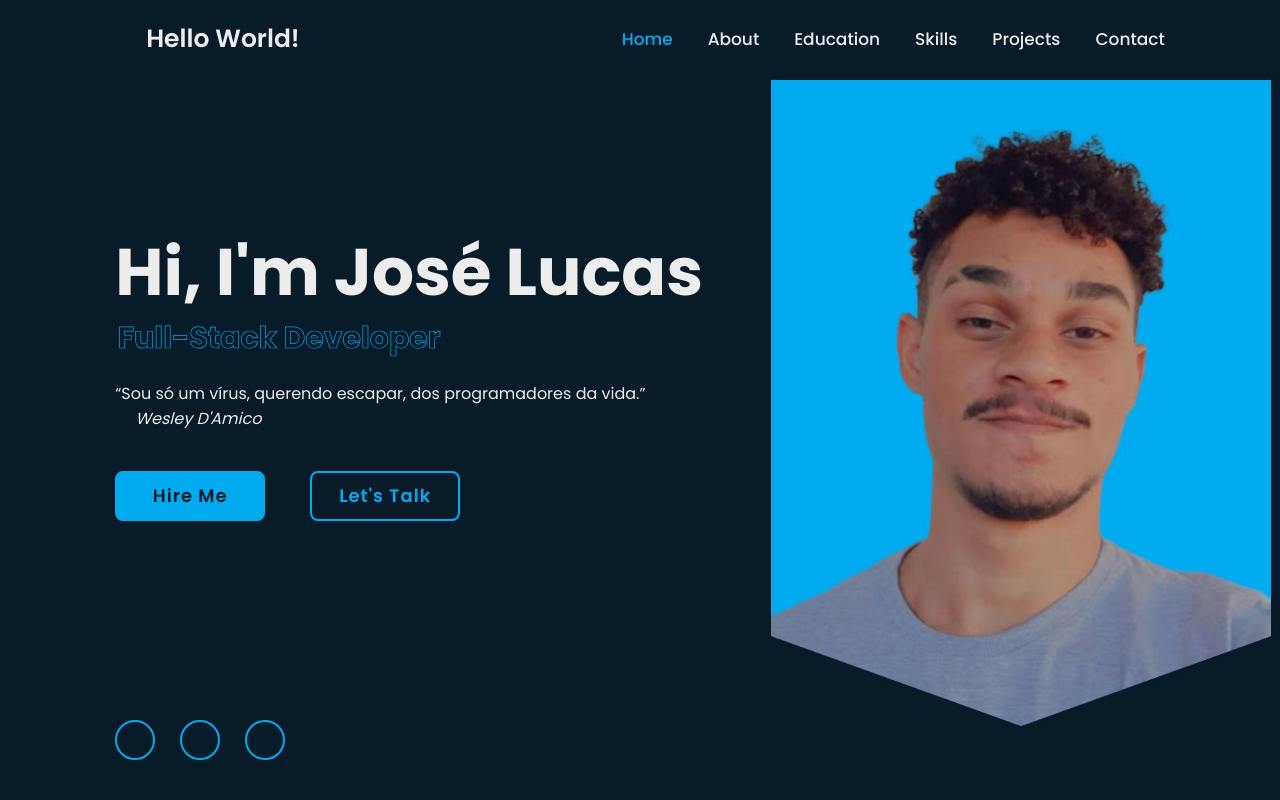
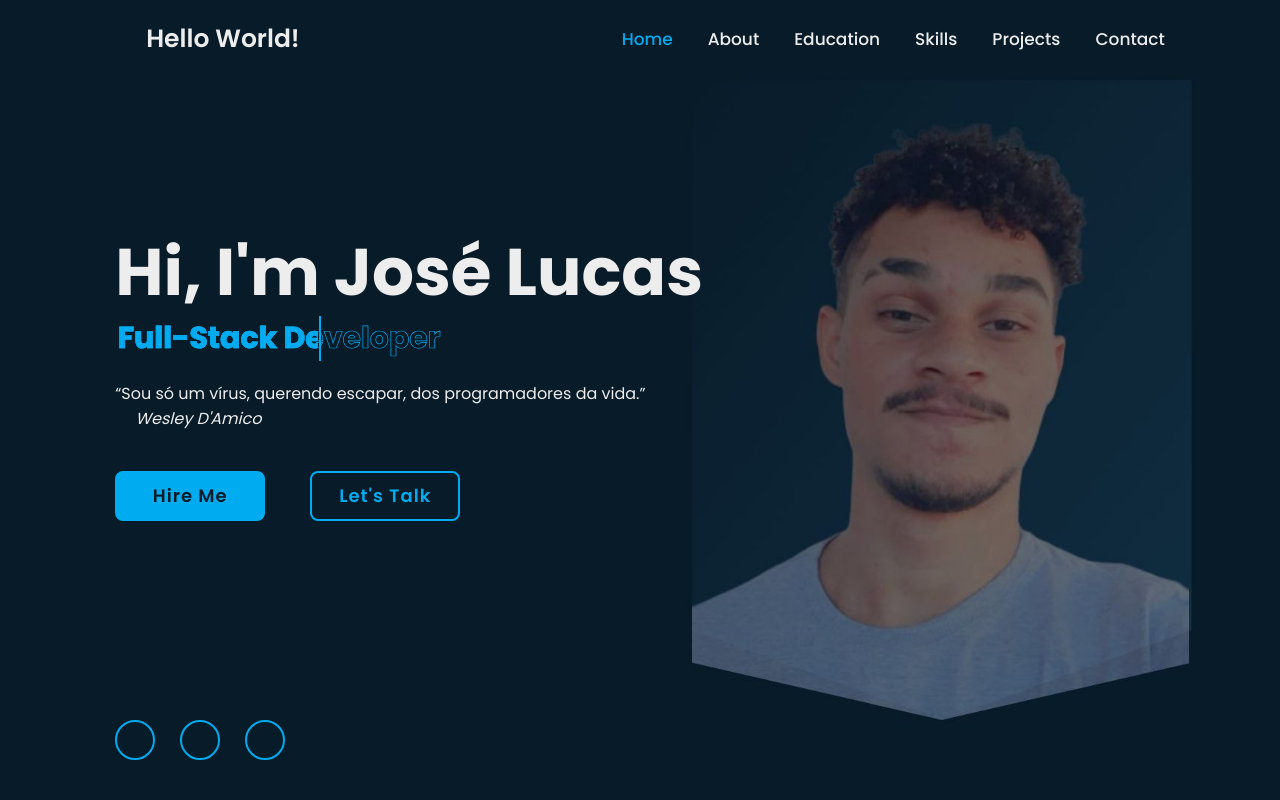
Before and after one commit to joselucas77/Portif-lio, a React (Vite) app: page / in a window 1280 px wide. Shown: the top 800 px of the page. Built offline with nearby package versions, Linux system fonts and the light colour scheme; some icons are missing.

Commit message:
update de animações

```diff
--- a/src/assets/styles/index.css
+++ b/src/assets/styles/index.css
@@ -128,10 +128,6 @@ section {
     background-color: var(--bg-color);
   }
 
-  .home {
-    background-image: none;
-  }
-
   #menu-icon {
     display: block;
   }
@@ -198,6 +194,10 @@ section {
     font-size: 50%;
   }
 
+  .home {
+    background-image: none;
+  }
+
   .home-content h1 {
     display: flex;
     flex-direction: row;
@@ -223,7 +223,7 @@ section {
 
 @media (max-width: 462px) {
   .home-content h1 {
-    font-size: 5.2rem;
+    font-size: 5rem;
   }
 
   .education {
@@ -240,5 +240,25 @@ section {
 
   .footer p {
     margin-top: 2rem;
+    text-align: center;
   }
 }
+
+@media (max-width: 371px) {
+  .home {
+    justify-content: center;
+  }
+
+  .home-content {
+    display: flex;
+    align-items: center;
+    flex-direction: column;
+    text-align: center;
+  }
+
+  .home-content h1 {
+    font-size: 4.8rem;
+  }
+
+
+}
--- a/src/components/About/styled.css
+++ b/src/components/About/styled.css
@@ -47,6 +47,7 @@ span {
   border-bottom: .2rem solid var(--second-bg-color);
   border-left: .2rem solid var(--main-color);
   border-right: .2rem solid var(--main-color);
+  animation: aboutSpinner 8s linear infinite;
 }
 
 .about-content {
@@ -70,3 +71,9 @@ span {
 .btn-box.btns a::before {
   background-color: var(--second-bg-color);
 }
+
+@keyframes aboutSpinner {
+  100% {
+    transform: translate(-50%, -50%) rotate(360deg);
+  }
+}
--- a/src/components/Home/styled.css
+++ b/src/components/Home/styled.css
@@ -9,7 +9,7 @@
   display: flex;
   text-align: center;
   padding: 23rem 9%;
-  background: url('../../assets/img/home-img.jpg') no-repeat;
+  background: url('../../assets/img/home.jpg') no-repeat;
   background-size: cover;
   background-position: center;
 }
@@ -45,6 +45,27 @@
   font-weight: 700;
   color: transparent;
   -webkit-text-stroke: .7px var(--main-color);
+  background-image: linear-gradient(var(--main-color), var(--main-color));
+  background-repeat: no-repeat;
+  background-clip: text;
+  -webkit-background-clip: text;
+  background-position: -33rem 0;
+  animation: homeBgText 6s linear infinite;
+  animation-delay: 1s;
+}
+
+.home-content .text-animate h3::before {
+  content: '';
+  position: absolute;
+  top: 0;
+  left: 0;
+  width: 0;
+  height: 100%;
+  border-right: 2px solid var(--main-color);
+  z-index: -1;
+  animation: homeCursorText 6s linear infinite;
+  animation-delay: 1s;
+
 }
 
 .home-sci {
@@ -96,7 +117,7 @@
   position: absolute;
   top: 0;
   right: 0;
-  width: 45%;
+  width: 48%;
   height: 102%;
   background-color: transparent;
   transition: 3s;
@@ -104,5 +125,40 @@
 
 .home-imgHover:hover {
   background-color: var(--bg-color);
-  opacity: .8;
+  opacity: .6;
 }
+
+@keyframes homeBgText {
+
+  0%,
+  10%,
+  100% {
+    background-position: -33rem 0;
+  }
+
+  65%,
+  85% {
+    background-position: 0 0;
+  }
+}
+
+@keyframes homeCursorText {
+
+  0%,
+  10%,
+  100% {
+    width: 0;
+  }
+
+  65%,
+  78%,
+  85% {
+    width: 100%;
+    opacity: 1;
+  }
+
+  75%,
+  81% {
+    opacity: 0;
+  }
+}
```
Also changed, not shown: src/assets/img/home-img.jpg (deleted), src/assets/img/home.jpg (added).
